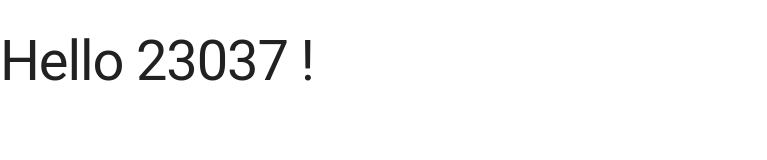
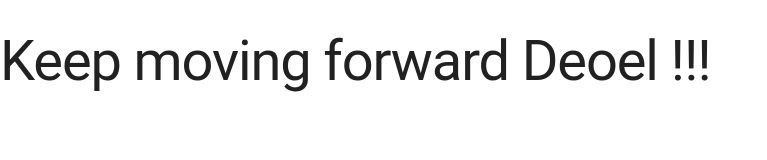
Before and after one commit to Dimoke/multigame, a plain HTML site: page index.html in a window 1280 px wide. Shown: the whole page, without its empty margins (0-767 px from the left). Drawn offline with nearby package versions, Linux system fonts and the light colour scheme.

Commit message:
changement du titre

```diff
--- a/index.html
+++ b/index.html
@@ -13,6 +13,6 @@
 		</style>
 	</head>
 	<body>
-		<h1>Hello 23037 !</h1>
+		<h1>Keep moving forward Deoel !!!</h1>
 	</body>
 </html>
```
